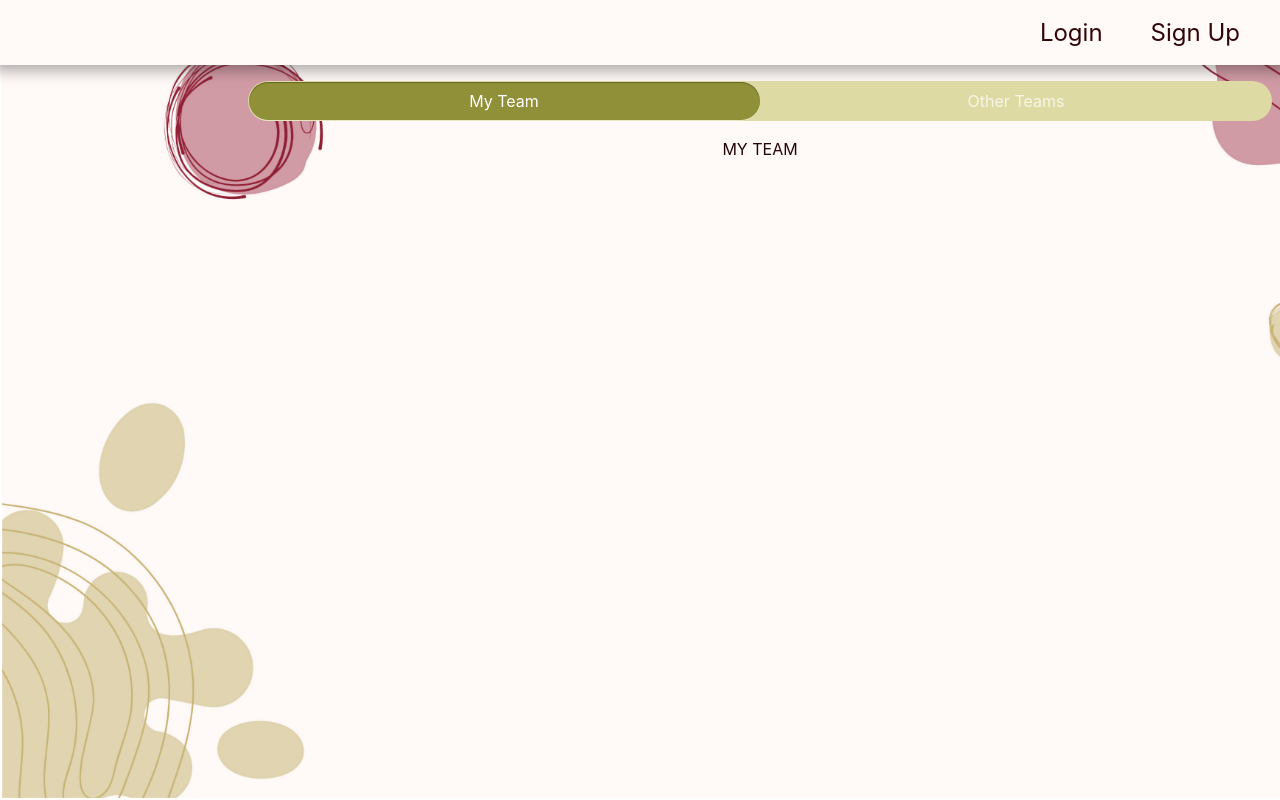
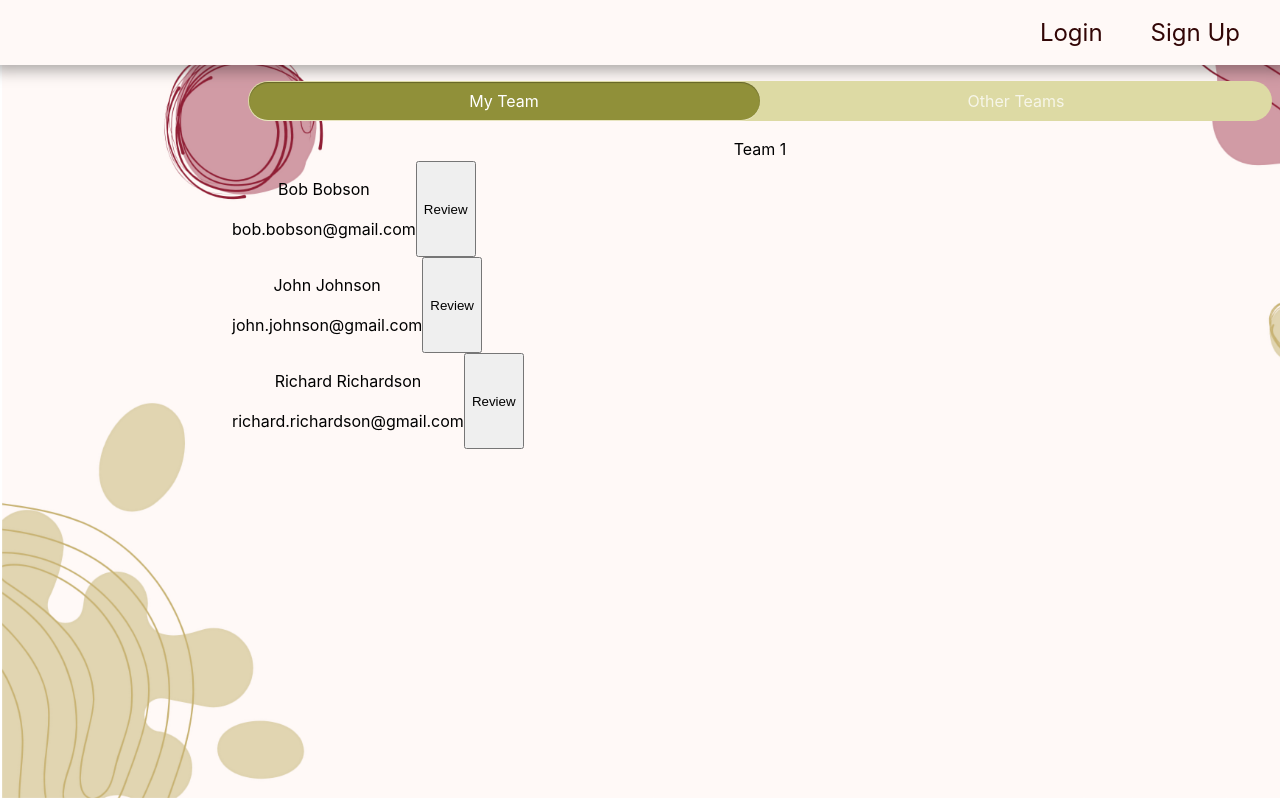
Before and after one commit to CTRL-V-CTRL-C/ctrl_c_ctrl_v-SOEN341_Project_F24, a React (Vite) app in the folder client/: page /teams in a window 1280 px wide. Built offline with nearby package versions, Linux system fonts and the light colour scheme; no server answers.

Commit message:
saving progress commit, working on the myteam interface

```diff
--- a/client/src/Pages/Components/MyTeam.jsx
+++ /dev/null
@@ -1,9 +0,0 @@
-function MyTeam() {
-    return (
-        <p>
-            MY TEAM
-        </p>
-    )
-}
-
-export default MyTeam;
--- /dev/null
+++ b/client/src/Pages/Components/Styles/MyTeam.css
@@ -0,0 +1,9 @@
+.my-team {
+    color: black;
+    align-items: start;
+}
+
+.teammate-card {
+    display: flex;
+    flex-direction: row;
+}
--- /dev/null
+++ b/client/src/Pages/Components/Teams/MyTeam.jsx
@@ -0,0 +1,43 @@
+import { useEffect, useState } from "react";
+import "../Styles/MyTeam.css";
+
+function MyTeam() {
+
+    const [teamInfo, setTeamInfo] = useState({ email: "", f_name: "", l_name: "", members: [] });
+
+    useEffect(() => {
+        setTeamInfo({
+            team_name: "Team 1",
+            members:
+                [
+                    { email: "bob.bobson@gmail.com", f_name: "Bob", l_name: "Bobson" },
+                    { email: "john.johnson@gmail.com", f_name: "John", l_name: "Johnson" },
+                    { email: "richard.richardson@gmail.com", f_name: "Richard", l_name: "Richardson" },
+                ]
+        });
+    }, [])
+
+    function reviewTeammate(e) {
+        console.log("REVIEWING TEAMMATE");
+        console.log(e);
+    }
+
+    return (
+        <div className="my-team">
+            <div> {teamInfo.team_name} </div>
+            <div className="teammates">
+                {teamInfo.members.map((member, i) =>
+                    <div className="teammate-card" key={i}>
+                        <div className="teammate-info">
+                            <p> {member.f_name} {member.l_name}</p>
+                            <p>{member.email} </p>
+                        </div>
+                        <button onClick={(e) => reviewTeammate(e)}> Review </button>
+                    </div>
+                )}
+            </div>
+        </div>
+    )
+}
+
+export default MyTeam;
```
Also changed, not shown: client/src/Pages/Components/TeamsPage.jsx (+4 -4 lines), client/src/Pages/Components/Teams/AllTeams.jsx (renamed from client/src/Pages/Components/AllTeams.jsx), client/src/Pages/Components/Teams/MembersPage.jsx (renamed from client/src/Pages/Components/MembersPage.jsx), client/src/Pages/Components/Teams/OtherTeams.jsx (renamed from client/src/Pages/Components/OtherTeams.jsx).
